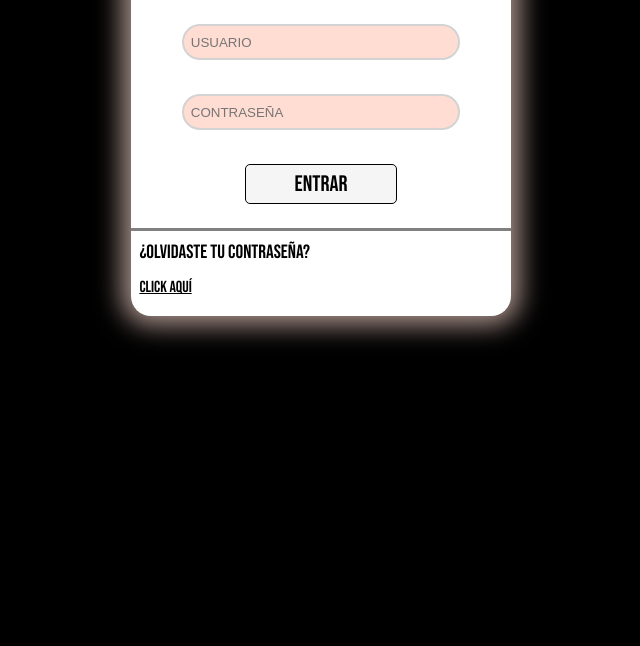
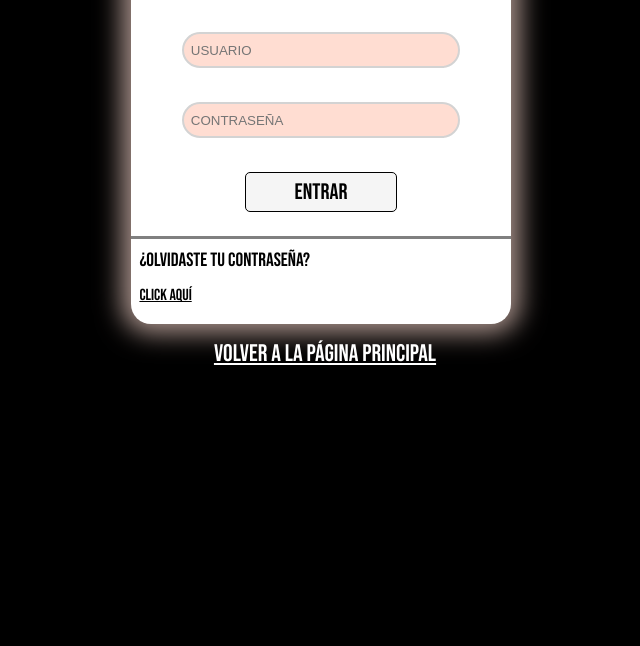
Before and after one commit to julic9/integrador-web, a plain HTML site: page Login/login.html in a window 1280 px wide. Shown: the part 154-800 px from the top of the page, without its empty margins (319-959 px from the left). Drawn offline with Linux system fonts and the light colour scheme.

Commit message:
corrección

```diff
--- a/Login/login.css
+++ b/Login/login.css
@@ -1,6 +1,8 @@
 body{
     background-color: black;
     font-family: 'Bebas Neue', cursive;
+    display: flex;
+    flex-direction: column;
 }
 .contenedor{
     display: flex;
@@ -77,6 +79,13 @@ button:hover{
     background-color: black;
     color: white;
 }
+.volver {
+    display: inline-block;
+    color: white;
+    margin: auto;
+    font-size: 1.5rem;
+    margin-top: 15px;
+}
 @media (max-width:1000px){
     .contenedor{
         width: 80%;
--- a/Login/login.html
+++ b/Login/login.html
@@ -23,10 +23,10 @@
                 <p>¿Olvidaste tu contraseña?</p>
                 <a href="">Click aquí</a>
             </form>
+    </div>
 
-        </div>
-
-    </div>
+</div>
+<a href="C:\Users\Sebastian\Desktop\Full Stack\Integrador\index.html" class="volver">Volver a la página principal</a>
 </body>
 
 </html>
--- a/Registrarse/register.css
+++ b/Registrarse/register.css
@@ -1,6 +1,8 @@
 body{
     background-color: black;
     font-family: 'Bebas Neue', cursive;
+    display: flex;
+    flex-direction: column;
 }
 .contenedor{
     display: flex;
@@ -77,6 +79,13 @@ button:hover{
     background-color: black;
     color: white;
 }
+.volver {
+    display: inline-block;
+    color: white;
+    margin: auto;
+    font-size: 1.5rem;
+    margin-top: 15px;
+}
 @media (max-width:1000px){
     .contenedor{
         width: 80%;
--- a/index.css
+++ b/index.css
@@ -869,6 +869,7 @@ ul.slider li:target {
 
     .invitacion {
         flex-direction: column;
+        gap: 20px;
     }
 
     .invitacion img {
```
Also changed, not shown: Registrarse/register.html (+1 -0 lines).
